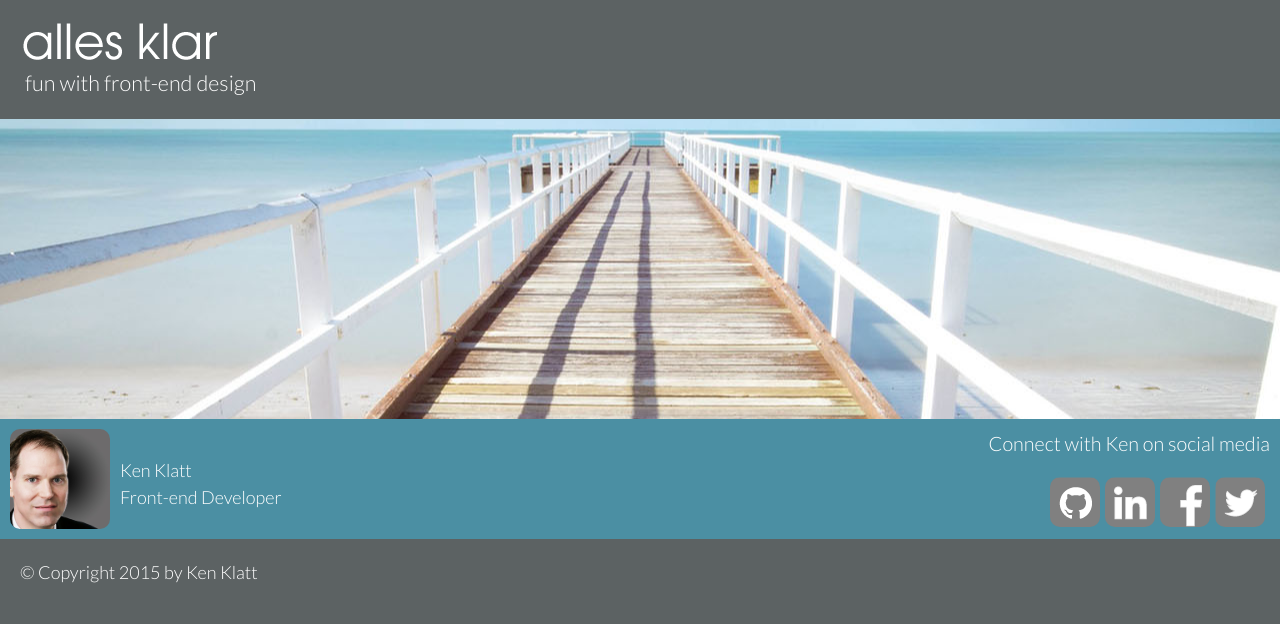
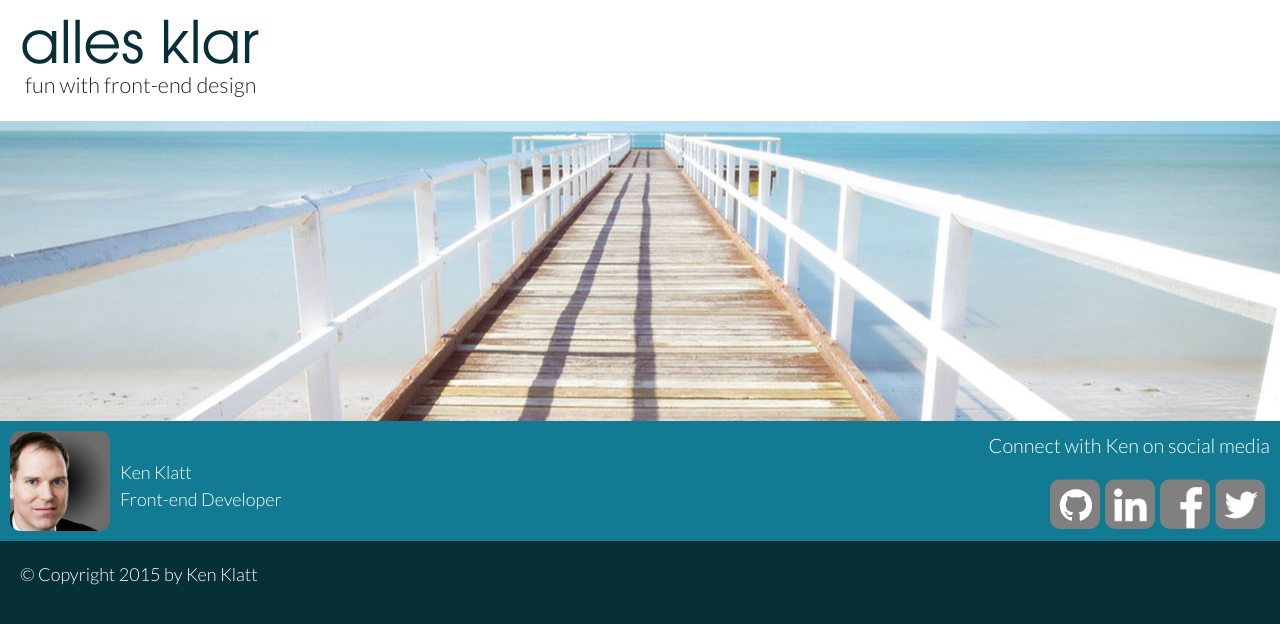
Before and after one commit to kenkla/dev.klarus, a plain HTML site: page index.html in a window 1280 px wide. Drawn offline with nearby package versions, Linux system fonts and the light colour scheme.

Commit message:
added branding font, modified color variables

```diff
--- a/index.html
+++ b/index.html
@@ -22,7 +22,7 @@
 	<body>
 		<div>
 			<header>
-				<img class="site-logo" src="images/allesklar-logo.png" alt="klar.us">
+				<div class="site-name">alles klar</div>
 				<div class="slogan">fun with front-end design</div>
 			</header>
 			<!--<section id="menu">
--- a/sass/_variables.sass
+++ b/sass/_variables.sass
@@ -1,15 +1,19 @@
 // Fonts
 $bodyfont: 'Lato', sans-serif
 $headingfont: 'Lato', sans-serif
+$brandingfont: 'Adventor', sans-serif
 $regular-weight: 300
 $semibold-weight: 400
 $base-fontsize: 18px
 
 // Colors
-$bgcolor: #EDF3F5
-$primarycolor: #5C6263
-$secondarycolor: #4B8FA3
-$linkcolor: #0093BF
+$basecolor: #1C7E93
+$lightcolor: #F5FAFF
+$darkcolor: #072F38
+$lighter-bgcolor: lighten($lightcolor, 10%)
+$darker-bgcolor: lighten($darkcolor, 20%)
+$linkcolor: saturate($basecolor, 100%)
+$console-color: darken($darkcolor, 5%)
 $darktextcolor: #222
 $lighttextcolor: #FFF
 
--- a/sass/screen.sass
+++ b/sass/screen.sass
@@ -10,14 +10,21 @@
 @import "compass/layout/stretching"
 @import url(http://fonts.googleapis.com/css?family=Lato:900,400,300)
 
+@font-face
+  font-family: 'Adventor'
+  src: url('texgyreadventor-regular-webfont.eot')
+  src: url('texgyreadventor-regular-webfont.eot?#iefix') format('embedded-opentype'), url('texgyreadventor-regular-webfont.woff') format('woff'), url('texgyreadventor-regular-webfont.ttf') format('truetype'), url('texgyreadventor-regular-webfont.svg#texgyreadventorregular') format('svg')
+  font-weight: normal
+  font-style: normal
+
 html
   font-family: $bodyfont
-  background-color: $primarycolor
+  background-color: $darkcolor
   overflow-x: hidden
 
 body
   font-size: $base-fontsize
-  background-color: $bgcolor
+  background-color: $lightcolor
   color: $darktextcolor
   line-height: $base-lineheight
   font-weight: $regular-weight
@@ -29,8 +36,8 @@ body
 a
   color: $linkcolor
   text-decoration: none
-  :hover
-    color: lighten($linkcolor, 20%)
+  &:hover
+    color: lighten($linkcolor, 30%)
 
 img
   width: 100%
@@ -55,7 +62,7 @@ h5
 
 code
   font-size: 75%
-  background-color: #222
+  background-color: $console-color
   color: #E5E5E5
   padding: 10px
   width: 80%
@@ -69,20 +76,20 @@ code
  ---------------------------------------------*/
 
 header
-  background-color: $primarycolor
-  color: $lighttextcolor
+  background-color: $lighter-bgcolor
+  color: $darktextcolor
 
 #menu
   position: relative
   height: auto
   min-height: 35px
-  background-color: $primarycolor
+  background-color: $darkcolor
   ul
     margin: 0
     padding: 0
 
 #preface
-  background: url('../images/banner-bg.jpg') $primarycolor no-repeat center
+  background: url('../images/banner-bg.jpg') $darkcolor no-repeat center
   overflow: hidden
   height: 300px
 
@@ -96,7 +103,7 @@ header
   height: auto
   h2
     text-transform: uppercase
-    background-color: lighten($secondarycolor, 20%)
+    background-color: lighten($darker-bgcolor, 10%)
     color: $lighttextcolor
     padding: 5px 10px 5px 10px
     border-radius: 3px
@@ -112,7 +119,7 @@ header
     width: 95%
 
 #postscript
-  background-color: $secondarycolor
+  background-color: $darker-bgcolor
   color: $lighttextcolor
   min-height: 120px
   position: relative
@@ -139,7 +146,7 @@ header
     margin: 0
 
 footer
-  background-color: $primarycolor
+  background-color: $darkcolor
   color: $lighttextcolor
   p
     margin: 0
@@ -161,11 +168,11 @@ nav
     width: 10%
     padding: 5px auto 5px auto
     text-align: center
-    background-color: darken($secondarycolor, 5%)
+    background-color: darken($darker-bgcolor, 5%)
     border-radius: 5px 5px 0 0
     margin-right: 5px
     &:hover
-      background-color: darken($secondarycolor, 10%)
+      background-color: darken($darker-bgcolor, 10%)
     +breakpoint(medium)
       width: 15%
       font-size: ($base-fontsize*1.21)
@@ -186,16 +193,19 @@ nav
  * ELEMENTS
  --------------------------------------------*/
 
-.site-logo
-  max-width: 200px
-  padding: 20px 20px 0 20px
+.site-name
+  font-family: $brandingfont
+  font-size: 325%
+  color: $darkcolor
+  line-height: 1
+  padding: 10px 10px 0 20px
 
 .slogan
   padding: 0 20px 20px 25px
   font-size: 120%
 
 .post-title
-  border-top: 1px solid lighten($secondarycolor, 40%)
+  border-top: 1px solid lighten($darker-bgcolor, 50%)
   padding-top: 10px
   margin-top: 50px
 
```
Also changed, not shown: css/screen.css, css/texgyreadventor-regular-webfont.svg (added), css/texgyreadventor-regular-webfont.ttf (added), css/texgyreadventor-regular-webfont.woff (added), 1 other file.
